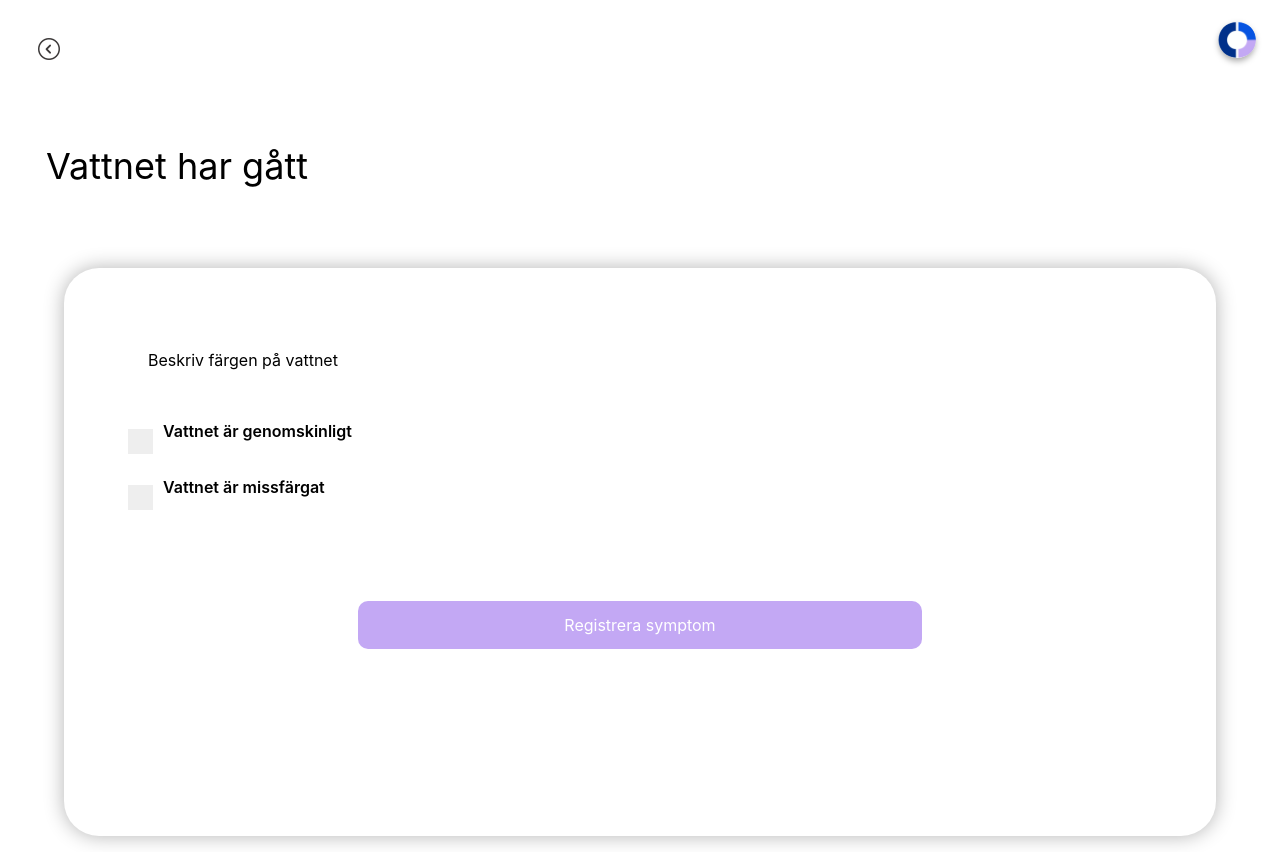
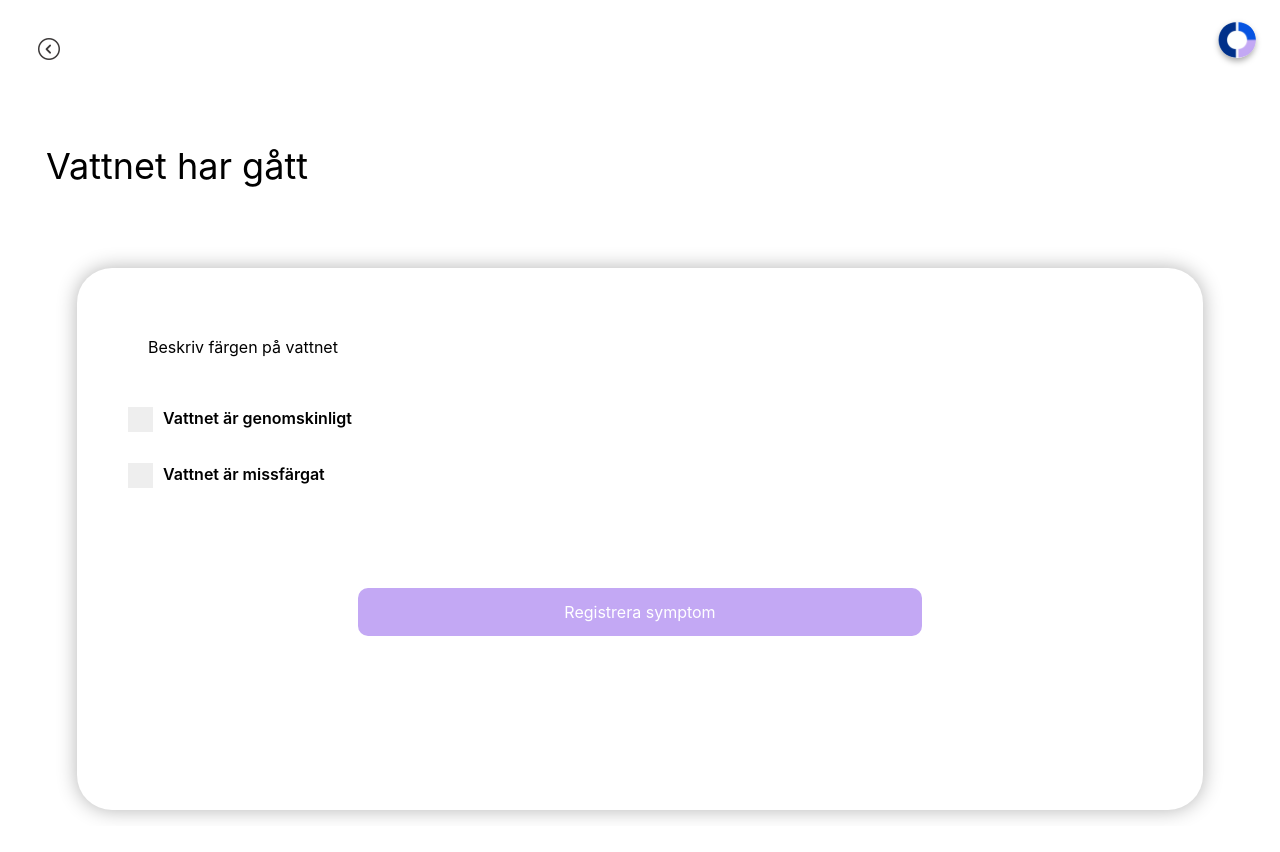
Before and after one commit to Rainiereed/obtrax-app, a React (Create React App) app: page /water in a window 1280 px wide. After the commit the page ends 826 px from the top, so only its background shows below. Built offline with nearby package versions, Linux system fonts and the light colour scheme.

Commit message:
Update WaterBroken.scss

```diff
--- a/src/pages/WaterBroken.scss
+++ b/src/pages/WaterBroken.scss
@@ -14,10 +14,11 @@
     box-shadow: rgba(0, 0, 0, 0.3) 0px 0px 20px;
     border-radius: 35px;
     overflow: auto;
-    padding: 5vw;
+    padding: 4vw;
     overflow: auto;
 }
 
+/* checkbox container */
 .container {
     display: block;
     position: relative;
@@ -44,7 +45,7 @@
 /* Create a custom checkbox */
 .checkmark {
     position: absolute;
-    top: 20px;
+    top: 11px;
     left: 0;
     height: 25px;
     width: 25px;
@@ -55,6 +56,9 @@
 .container input:checked~.checkmark {
     background-color: #c3a8f4;
 }
+/*.container input:checked~.checkmark {
+    background-color: #7c94c1;
+} */
 
 /* Create the checkmark/indicator (hidden when not checked) */
 .checkmark:after {
```
